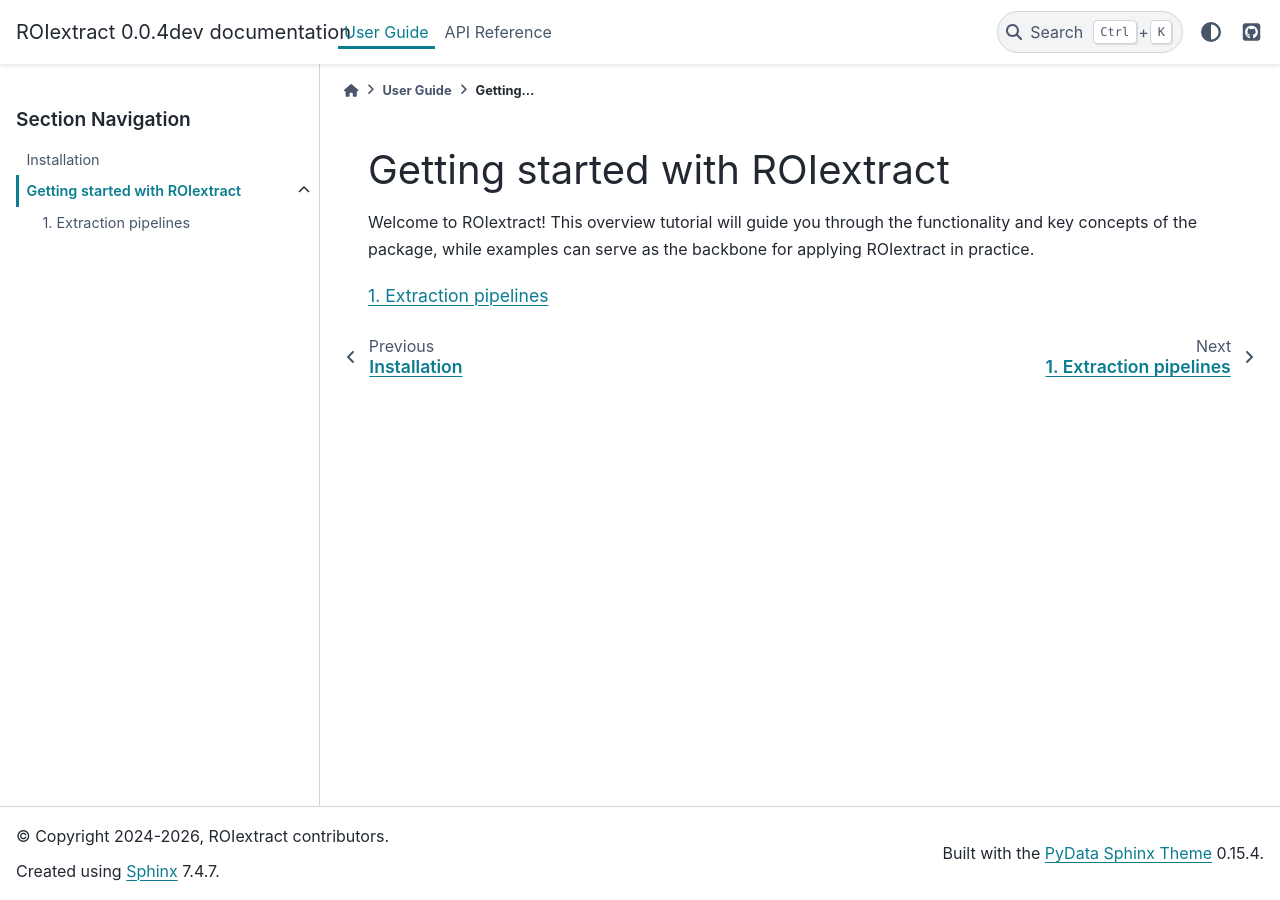
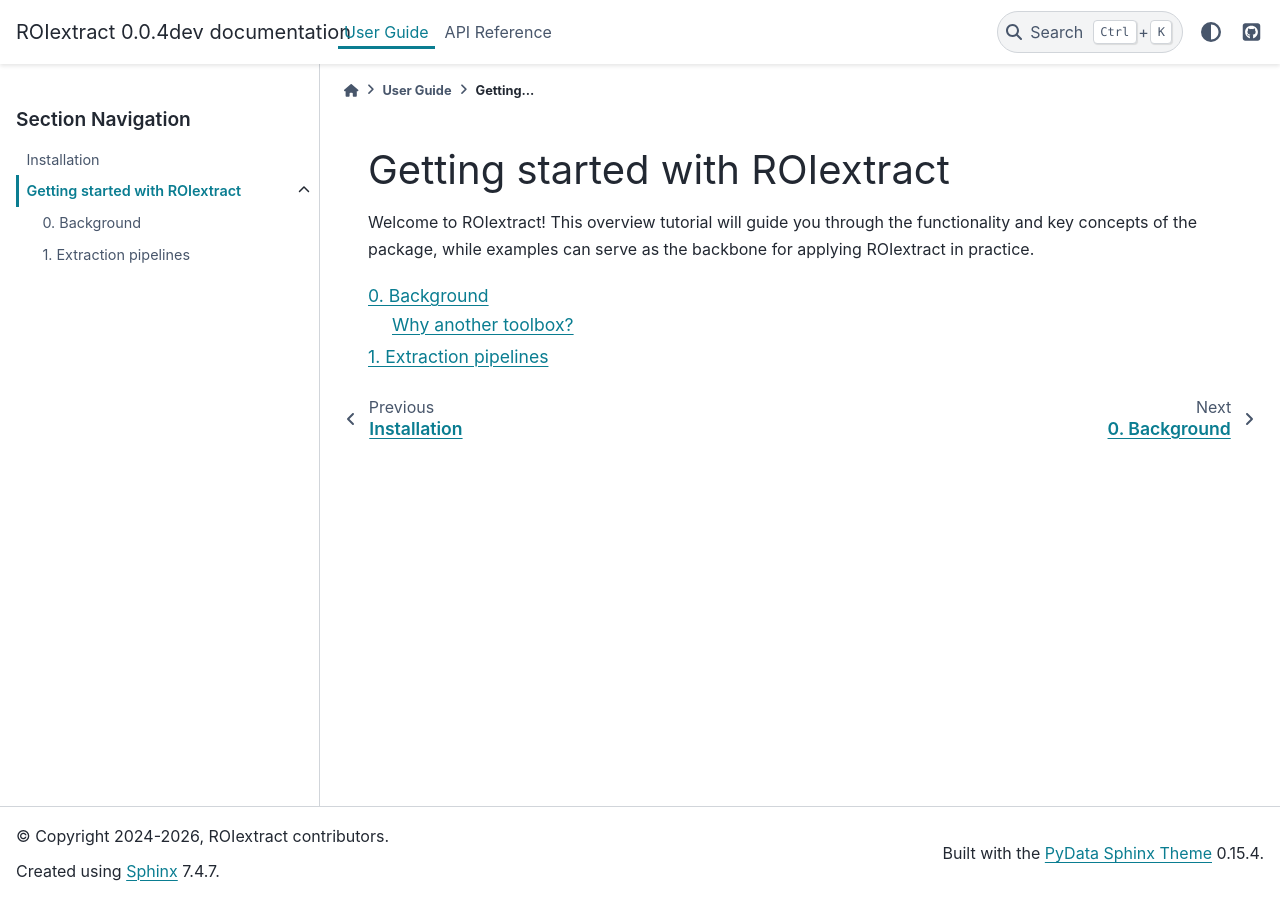
Before and after one commit to ctrltz/roiextract, a Sphinx documentation site: the page built from docs/user_guide/getting_started/index.rst, in a window 1280 px wide. Built offline with Sphinx 7.4.7 and the PyData theme 0.15.4, drawn with Linux system fonts in a browser that asks for light colours.

Commit message:
WIP background on ROI extraction

```diff
--- /dev/null
+++ b/docs/user_guide/getting_started/00_background.rst
@@ -0,0 +1,8 @@
+0. Background
+=============
+
+Why another toolbox?
+--------------------
+
+MNE streamlines access to the data (i.e., extraction).
+ROIextract focuses on weights and diagnostics, followed by optional optimization.
--- a/docs/user_guide/getting_started/index.rst
+++ b/docs/user_guide/getting_started/index.rst
@@ -8,4 +8,5 @@
 .. toctree::
    :maxdepth: 2
 
+   00_background
    01_pipelines_and_filters
```
